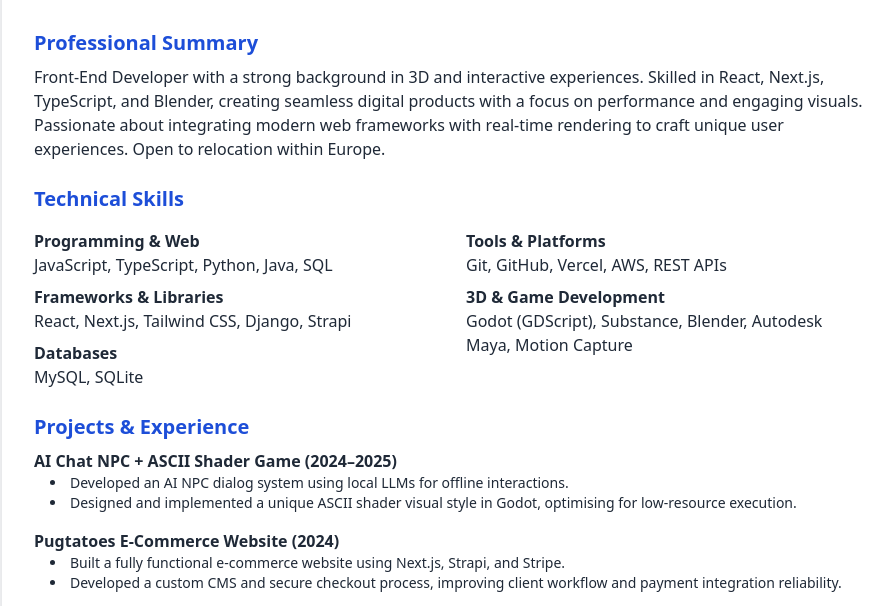
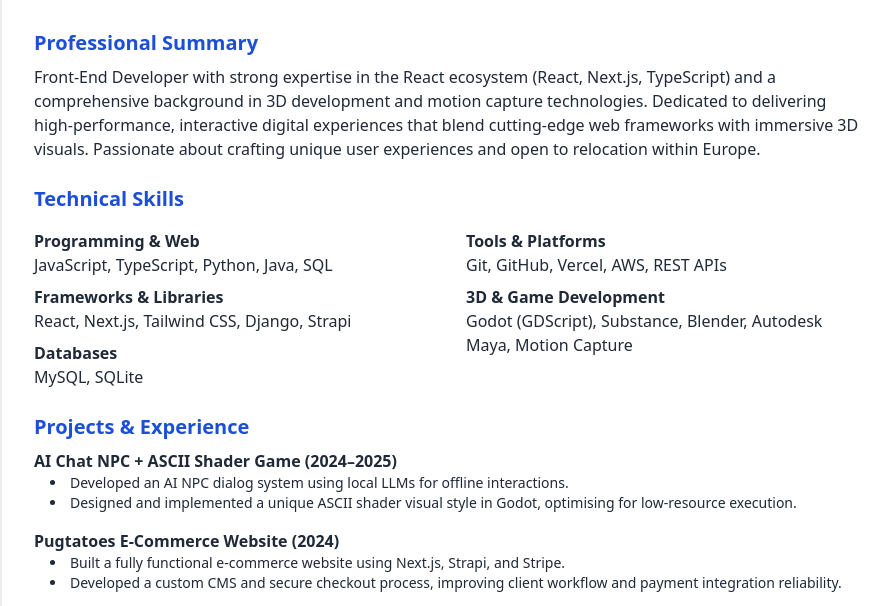
Before and after one commit to julienacone/resume, a plain HTML site: page index.html in a window 1280 px wide. Shown: the part 159-765 px from the top of the page, without its empty margins (190-1083 px from the left). Drawn offline with nearby package versions, Linux system fonts and the light colour scheme.

Commit message:
updates summary

```diff
--- a/index.html
+++ b/index.html
@@ -22,7 +22,13 @@
 
     <section class="mb-6">
       <h2 class="text-xl font-semibold text-blue-700 mb-2">Professional Summary</h2>
-      <p>Front-End Developer with a strong background in 3D and interactive experiences. Skilled in React, Next.js, TypeScript, and Blender, creating seamless digital products with a focus on performance and engaging visuals. Passionate about integrating modern web frameworks with real-time rendering to craft unique user experiences. Open to relocation within Europe.</p>
+      <p>
+        Front-End Developer with strong expertise in the React ecosystem
+        (React, Next.js, TypeScript) and a comprehensive background in 3D development and motion capture technologies.
+        Dedicated to delivering high-performance, interactive digital experiences
+        that blend cutting-edge web frameworks with immersive 3D visuals.
+        Passionate about crafting unique user experiences and open to relocation within Europe.
+      </p>
     </section>
 
     <section class="mb-6">
```
